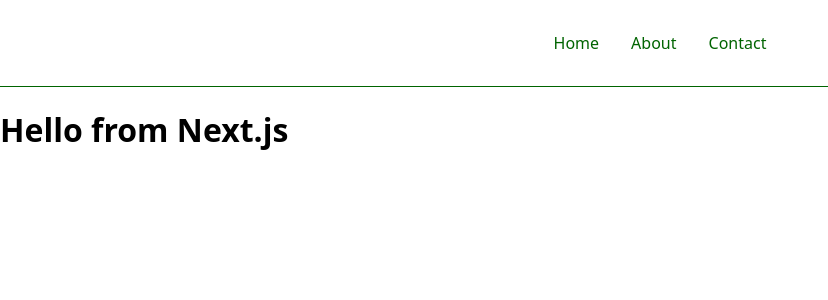
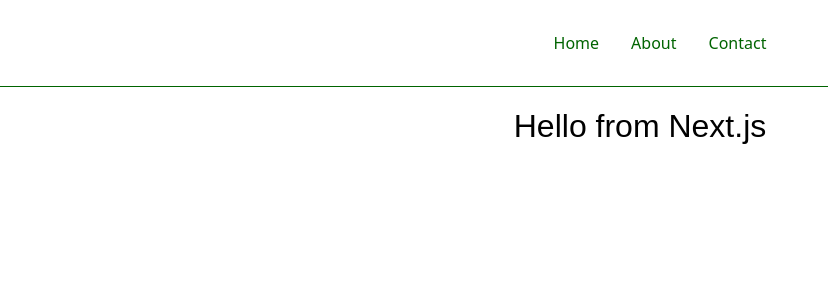
Before and after one commit to MathiSans/Component_Styled_Navbar, a Next.js app: page / in a window 1280 px wide. Shown: the top 300 px of the page, without its empty margins (0-828 px from the left). Built offline with nearby package versions, Linux system fonts and the light colour scheme.

Commit message:
added imported font to header

```diff
--- a/pages/index.js
+++ b/pages/index.js
@@ -1,7 +1,17 @@
+import styled from "styled-components";
+import "@fontsource-variable/jetbrains-mono";
+
+const StyledHeader = styled.h1`
+  display: flex;
+  justify-content: center;
+  font-family: "JetBrains Mono Variable", sans-serif;
+  font-weight: 300;
+`;
+
 export default function HomePage() {
   return (
     <div>
-      <h1>Hello from Next.js</h1>
+      <StyledHeader>Hello from Next.js</StyledHeader>
     </div>
   );
 }
```
